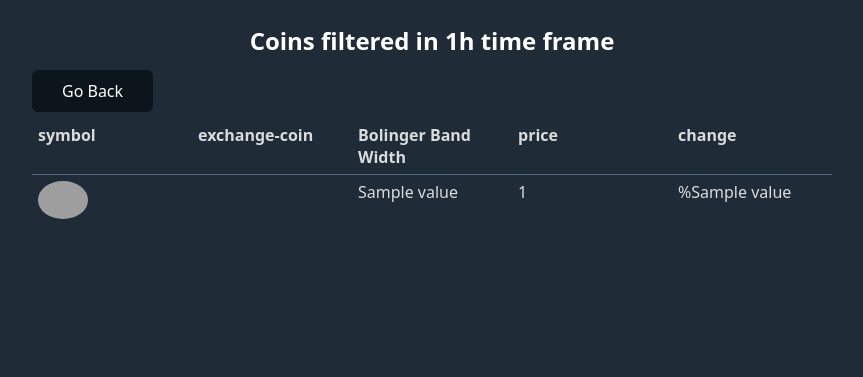
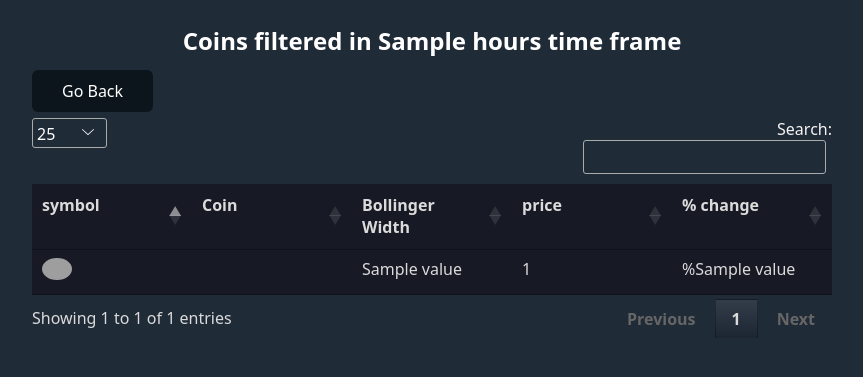
Before and after one commit to atilaahmettaner/bollinger-band-screener, a Flask app: template templates/data.html in a window 1280 px wide. Shown: the top 377 px of the page, without its empty margins (208-1071 px from the left). Run offline with Flask 2, Linux system fonts and the light colour scheme; the template is opened without the code that fills it: most values are stand-ins (such as "Sample title", 1, 10 or a date in 2020); some libraries are stand-ins or nearby versions; grey boxes are pictures that could not be loaded.

Commit message:
sorting table and guide added

```diff
--- a/app.py
+++ b/app.py
@@ -31,9 +31,9 @@ def scan():
     line_list.clear()
     hours = request.form.get("saatler")
     bbw = request.form['bbw']
-    a = hours.strip()
-    scantype = request.form['scantype']
-    analysis = get_multiple_analysis(screener="crypto", interval=a, symbols=line)
+    striphours = hours.strip()
+
+    analysis = get_multiple_analysis(screener="crypto", interval=striphours, symbols=line)
     for key, value in analysis.items():
         try:
             if value != None:
--- /dev/null
+++ b/static/table.css
@@ -0,0 +1,40 @@
+  .info-box {
+            font-family: Arial, sans-serif;
+            font-size: 18px;
+            color: #000000;
+            background-color: #000000;
+            padding: 20px;
+            margin: 20px;
+            border-radius: 10px;
+        }
+
+        .info-box table {
+            width: 100%;
+        }
+
+        .info-box th, .info-box td {
+            text-align: left;
+            padding: 10px;
+        }
+        .paleBlueRows,
+        .paleBlueRows th,
+        .paleBlueRows td,
+        .paleBlueRows tr {
+            background-color: #171924 !important;
+        }
+            .dataTables_length select {
+        height: 30px;
+        width: 75px;
+            }
+
+
+
+     .dataTables_length select option {
+        background-color: #483636;
+    }
+      label {
+        color: #f6f3f3 !important;
+    }
+.paleBlueRows tr {
+        border-bottom: 1px solid #000000; /* alt çerçeve */
+    }
--- a/templates/data.html
+++ b/templates/data.html
@@ -3,50 +3,88 @@
 <head>
     <meta charset="UTF-8">
     <link rel="stylesheet" href="https://cdn.jsdelivr.net/npm/water.css@2/out/dark.css">
-    <link rel="stylesheet" href="styles.css">
+    <link rel="stylesheet" href="/static/table.css">
+
     <link rel="shortcut icon" href="{{ url_for('static', filename='favicon.ico') }}">
     <meta name="viewport" content="width=device-width, initial-scale=1.0">
     <meta name="description" content="Scan cryptocurrencies by Bollinger bandwidth in one click. Browse coins integrated with TradingView. Just the tool you need in bull season. find the coins that will rise in advance.">
+
+    <!-- DataTables CSS -->
+    <link rel="stylesheet" type="text/css" href="https://cdn.datatables.net/1.11.4/css/jquery.dataTables.min.css">
+
 </head>
 <body>
-<h2 align="center"> Coins filtered in 1h time frame</h2>
+<h2 align="center" style="  font-weight: bold;  "> Coins filtered in {{ hours }} time frame</h2>
 <button onclick="goBack()">Go Back</button>
-<script>
-    function goBack() {
-        window.history.back();
-    }
-</script>
-<table class="paleBlueRows" style="height: 95px;" width="381">
+
+<table id="coinsTable" class="paleBlueRows" style="height: 95px;   background-color: #1d1d26; " width="381" >
     <thead>
     <tr>
         <th>symbol</th>
-        <th>exchange-coin</th>
-        <th>Bolinger Band Width</th>
+        <th>Coin </th>
+        <th>Bollinger Width</th>
         <th>price</th>
-        <th>change</th>
+        <th>% change</th>
     </tr>
     </thead>
-    {% for dict_item   in line_list %}
-        {% for coin,value  in dict_item.items() %}
-            <tbody>
+    <tbody>
+    {% for dict_item in line_list %}
+        {% for coin, value in dict_item.items() %}
             <tr>
-                {% set coins  =coin.split(':') %}
-                {% set coin_name=coins[1][:-4] %}
-                <td><img src="https://s3-symbol-logo.tradingview.com/crypto/XTVC{{ coin_name }}.svg" height=50
-                         width=50 style=" border-radius:50%;">
+                {% set coins = coin.split(':') %}
+                {% set coin_name = coins[1][:-4] %}
+                <td><img src="https://s3-symbol-logo.tradingview.com/crypto/XTVC{{ coin_name }}.svg" height=30
+                         width=30 style=" border-radius:50%;">
+                </td>
                 <td>
                     <a href="http://www.tradingview.com/chart/?symbol={{ coins[0] }}%3A{{ coins[1] }}">
                         <div style="height:100%;width:100%">
                             {{ coins[1] }}
                         </div>
                     </a>
+                </td>
                 <td>{{ value[1] }}</td>
                 <td>{{ value[0] }}</td>
                 <td>%{{ value[2] }}</td>
             </tr>
-            </tbody>
         {% endfor %}
     {% endfor %}
+    </tbody>
 </table>
+
+<!-- jQuery Library -->
+<script type="text/javascript" charset="utf8" src="https://code.jquery.com/jquery-3.6.0.min.js"></script>
+
+<!-- DataTables Script -->
+<script type="text/javascript" charset="utf8" src="https://cdn.datatables.net/1.11.4/js/jquery.dataTables.js"></script>
+<script>
+$(document).ready( function () {
+    var table = $('#coinsTable').DataTable({
+        "lengthMenu": [[10, 25, 50, -1], [10, 25, 50, "All"]],
+        "displayLength": 25,
+        "language": {
+            "lengthMenu": "_MENU_",
+        },
+        "drawCallback": function(settings) {
+            $('.paginate_button').css({
+                'color': '#ffffff',  /* Değişmesini istediğiniz renk */
+                'font-weight': 'bold',  /* Yazı tipini kalınlaştırır */
+                'font-size': '16px'  /* Yazı boyutunu artırır */
+            });
+        }
+    });
+});
+</script>
+
+<script>
+    function goBack() {
+        window.history.back();
+    }
+
+    $(document).ready( function () {
+        $('#coinsTable').DataTable();
+    } );
+</script>
+
 </body>
 </html>
```
Also changed, not shown: templates/index.html (+32 -9 lines).
